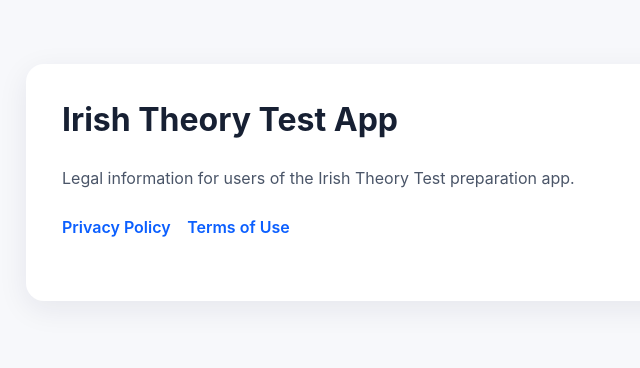
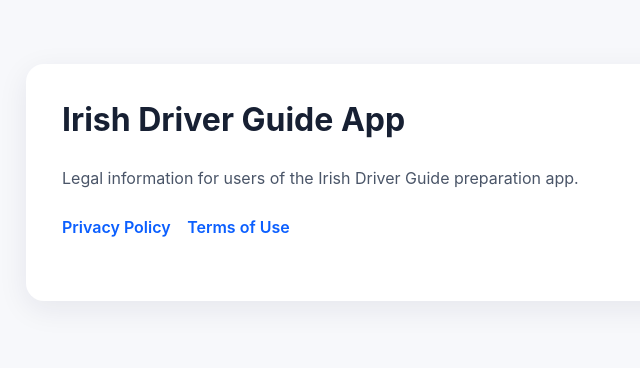
Before and after one commit to irishdrivinglicenceprep/theory-test-legal, a plain HTML site: page index.html in a window 1280 px wide. Shown: the whole page, without its empty margins (224-864 px from the left). Drawn offline with Linux system fonts and the light colour scheme.

Commit message:
Update index.html

```diff
--- a/index.html
+++ b/index.html
@@ -20,8 +20,8 @@
 <body>
   <main>
     <section class="card">
-      <h1>Irish Theory Test App</h1>
-      <p>Legal information for users of the Irish Theory Test preparation app.</p>
+      <h1>Irish Driver Guide App</h1>
+      <p>Legal information for users of the Irish Driver Guide preparation app.</p>
       <p>
         <a href="privacy.html">Privacy Policy</a>
         <a href="terms.html">Terms of Use</a>
```
